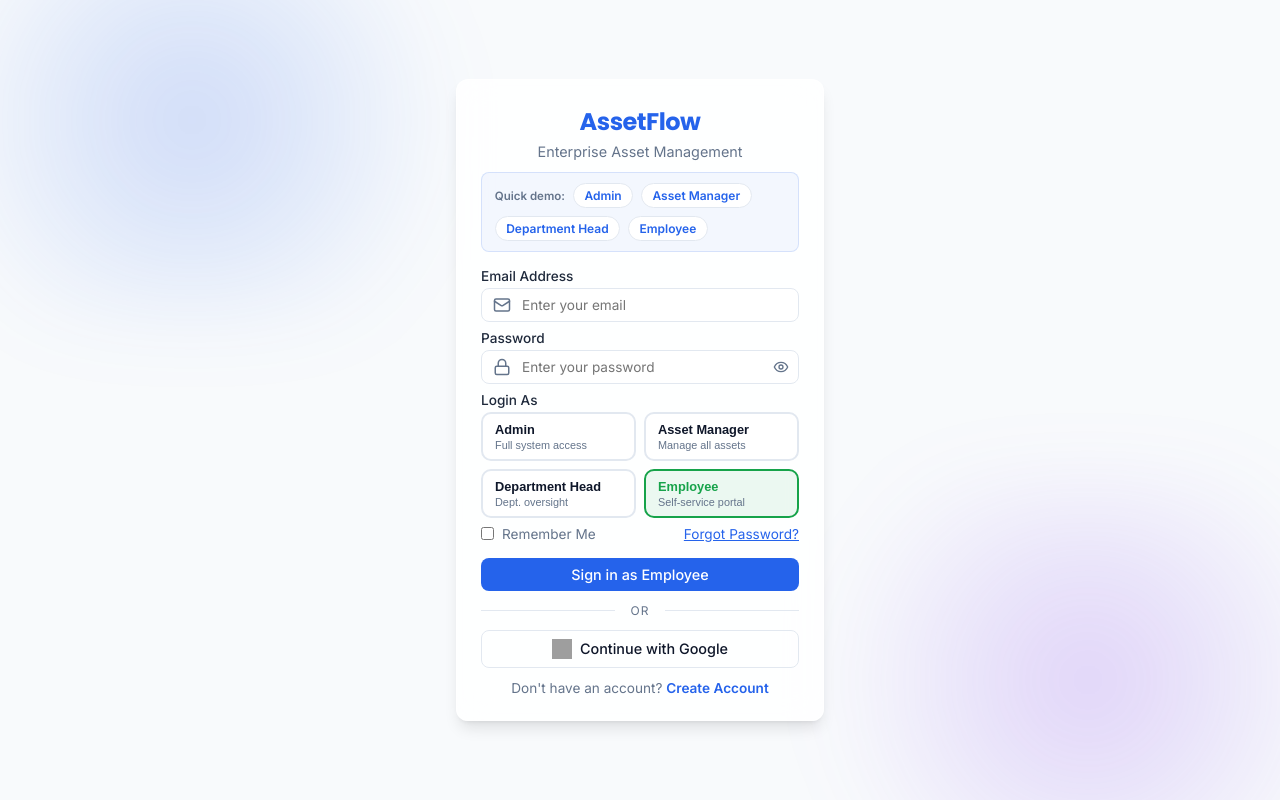
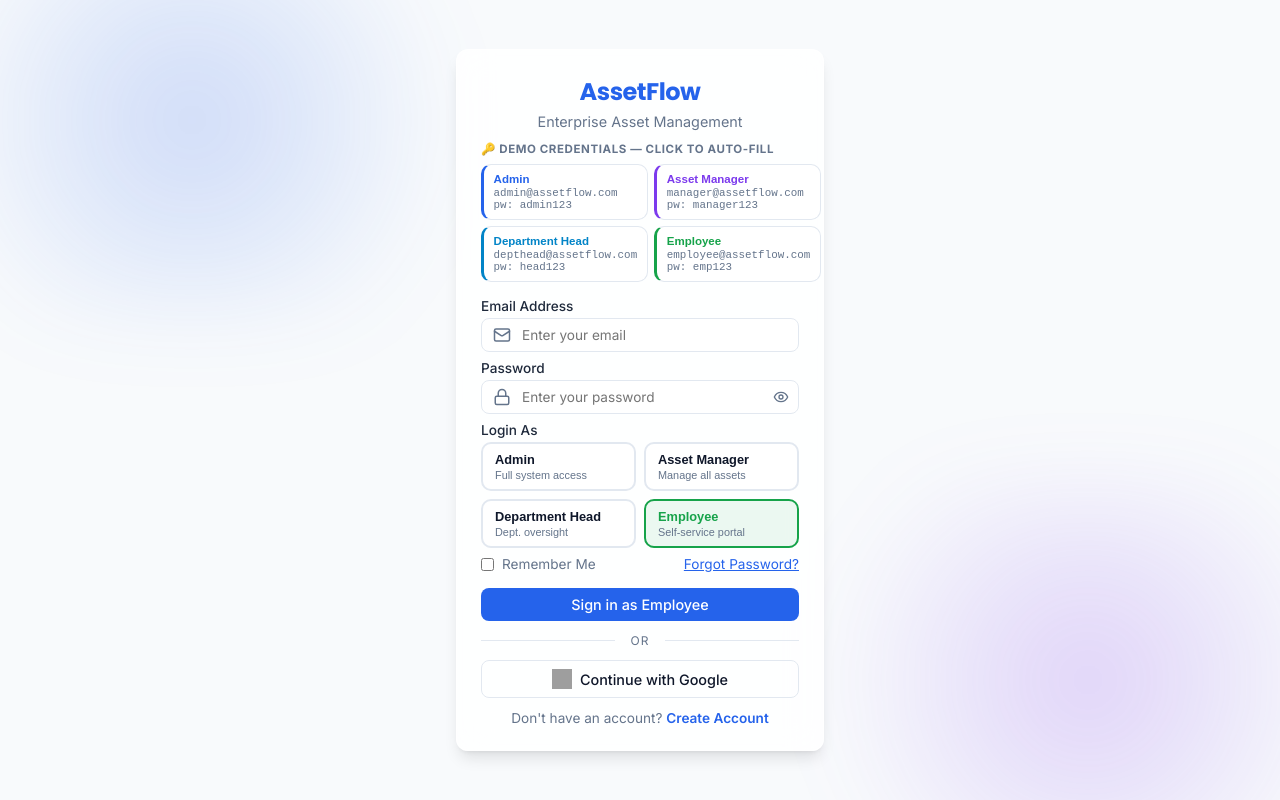
Before and after one commit to DevanshAdhia/AssetFlow-Problem-Statement, a React (Vite) app in the folder frontend/: page /login in a window 1280 px wide. Built offline with nearby package versions, Linux system fonts and the light colour scheme; grey boxes are pictures that could not be loaded.

Commit message:
feat: add credential cards to login, photo upload to DH/Employee profiles, fix avatar save

```diff
--- a/frontend/src/pages/DeptHead/DHProfile.jsx
+++ b/frontend/src/pages/DeptHead/DHProfile.jsx
@@ -1,5 +1,5 @@
-import React, { useState, useEffect } from 'react';
-import { User, Mail, Phone, Building2, MapPin, Edit2, CheckCircle, Lock, Bell } from 'lucide-react';
+import React, { useState, useEffect, useRef } from 'react';
+import { User, Mail, Phone, Building2, MapPin, Edit2, CheckCircle, Lock, Bell, Camera } from 'lucide-react';
 import '../../layouts/DeptHeadLayout.css';
 
 const buildAvatar = (name) => `https://ui-avatars.com/api/?name=${encodeURIComponent(name)}&background=2563EB&color=fff&bold=true&size=150`;
@@ -9,6 +9,7 @@ const DHProfile = () => {
   const [editMode, setEditMode] = useState(false);
   const [formData, setFormData] = useState({});
   const [toast, setToast] = useState(null);
+  const fileRef = useRef(null);
 
   useEffect(() => {
     try {
@@ -20,9 +21,26 @@ const DHProfile = () => {
     } catch (e) {}
   }, []);
 
+  const handleAvatarUpload = (e) => {
+    const file = e.target.files[0];
+    if (!file) return;
+    const reader = new FileReader();
+    reader.onload = (ev) => {
+      const updated = { ...user, avatar: ev.target.result };
+      setUser(updated);
+      if (editMode) setFormData(prev => ({ ...prev, avatar: ev.target.result }));
+      localStorage.setItem('auth_user', JSON.stringify(updated));
+      window.dispatchEvent(new Event('storage'));
+      setToast('Profile picture updated!');
+      setTimeout(() => setToast(null), 3000);
+    };
+    reader.readAsDataURL(file);
+  };
+
   const handleSave = (e) => {
     e.preventDefault();
-    const updated = { ...user, ...formData, avatar: buildAvatar(formData.name) };
+    const avatarToUse = formData.avatar || user.avatar || buildAvatar(formData.name);
+    const updated = { ...user, ...formData, avatar: avatarToUse };
     localStorage.setItem('auth_user', JSON.stringify(updated));
     setUser(updated);
     setEditMode(false);
@@ -30,6 +48,8 @@ const DHProfile = () => {
     setTimeout(() => setToast(null), 4000);
     window.dispatchEvent(new Event('storage'));
   };
+
+  const avatarSrc = user.avatar || buildAvatar(user.name);
 
   return (
     <div className="dh-page">
@@ -55,9 +75,30 @@ const DHProfile = () => {
 
         {/* Profile Card */}
         <div className="dh-card" style={{ padding: '2rem 1.5rem', textAlign: 'center' }}>
+          {/* Avatar with upload */}
           <div style={{ position: 'relative', display: 'inline-block', marginBottom: '1rem' }}>
-            <img src={user.avatar} alt={user.name} style={{ width: 120, height: 120, borderRadius: '50%', objectFit: 'cover', border: '4px solid var(--dh-bg)', boxShadow: 'var(--dh-shadow)' }} />
+            <img
+              src={avatarSrc}
+              alt={user.name}
+              style={{ width: 120, height: 120, borderRadius: '50%', objectFit: 'cover', border: '4px solid var(--dh-primary)', boxShadow: '0 4px 16px rgba(37,99,235,0.2)' }}
+              onError={e => { e.target.src = buildAvatar(user.name); }}
+            />
+            <input ref={fileRef} type="file" accept="image/*" style={{ display: 'none' }} onChange={handleAvatarUpload} />
+            <button
+              onClick={() => fileRef.current.click()}
+              title="Change photo"
+              style={{
+                position: 'absolute', bottom: 4, right: 4,
+                width: 34, height: 34, borderRadius: '50%',
+                background: 'var(--dh-primary)', border: '2px solid #fff',
+                cursor: 'pointer', display: 'flex', alignItems: 'center',
+                justifyContent: 'center', color: '#fff', boxShadow: '0 2px 8px rgba(0,0,0,0.2)',
+              }}
+            >
+              <Camera size={15} />
+            </button>
           </div>
+
           <h2 style={{ margin: '0 0 4px', fontSize: '1.25rem', fontWeight: 700 }}>{user.name}</h2>
           <span className="dh-badge dh-badge-allocated" style={{ marginBottom: '1.5rem' }}>{user.role}</span>
 
@@ -86,16 +127,16 @@ const DHProfile = () => {
             {editMode ? (
               <form onSubmit={handleSave} style={{ display: 'grid', gridTemplateColumns: 'repeat(auto-fit, minmax(280px, 1fr))', gap: '1.25rem' }}>
                 <div><label style={{ fontSize: '0.82rem', fontWeight: 600, display: 'block', marginBottom: 6 }}>Full Name</label>
-                  <input className="dh-form-control" style={{ width: '100%' }} value={formData.name} onChange={e=>setFormData({...formData, name:e.target.value})} required/>
+                  <input className="dh-form-control" style={{ width: '100%' }} value={formData.name || ''} onChange={e=>setFormData({...formData, name:e.target.value})} required/>
                 </div>
                 <div><label style={{ fontSize: '0.82rem', fontWeight: 600, display: 'block', marginBottom: 6 }}>Email</label>
-                  <input type="email" className="dh-form-control" style={{ width: '100%' }} value={formData.email} onChange={e=>setFormData({...formData, email:e.target.value})} required/>
+                  <input type="email" className="dh-form-control" style={{ width: '100%' }} value={formData.email || ''} onChange={e=>setFormData({...formData, email:e.target.value})} required/>
                 </div>
                 <div><label style={{ fontSize: '0.82rem', fontWeight: 600, display: 'block', marginBottom: 6 }}>Phone Number</label>
-                  <input className="dh-form-control" style={{ width: '100%' }} value={formData.phone} onChange={e=>setFormData({...formData, phone:e.target.value})}/>
+                  <input className="dh-form-control" style={{ width: '100%' }} value={formData.phone || ''} onChange={e=>setFormData({...formData, phone:e.target.value})}/>
                 </div>
                 <div><label style={{ fontSize: '0.82rem', fontWeight: 600, display: 'block', marginBottom: 6 }}>Department</label>
-                  <input className="dh-form-control" style={{ width: '100%', background: 'var(--dh-bg)' }} value={formData.department} disabled/>
+                  <input className="dh-form-control" style={{ width: '100%', background: 'var(--dh-bg)' }} value={formData.department || ''} disabled/>
                 </div>
                 <div style={{ gridColumn: 'span 2', display: 'flex', gap: '0.75rem', justifyContent: 'flex-end', marginTop: '1rem' }}>
                   <button type="button" className="dh-btn dh-btn-outline" onClick={() => { setEditMode(false); setFormData(user); }}>Cancel</button>
@@ -117,7 +158,7 @@ const DHProfile = () => {
           {!editMode && (
             <>
               <div className="dh-card-header" style={{ borderTop: '1px solid var(--dh-border)' }}>
-                <h3 className="dh-card-title">Security & Preferences</h3>
+                <h3 className="dh-card-title">Security &amp; Preferences</h3>
               </div>
               <div style={{ padding: '1.5rem', display: 'flex', flexDirection: 'column', gap: '1rem' }}>
                 <button className="dh-btn dh-btn-outline" style={{ justifyContent: 'center' }}><Lock size={15}/> Change Password</button>
--- a/frontend/src/pages/Login/Login.jsx
+++ b/frontend/src/pages/Login/Login.jsx
@@ -219,12 +219,35 @@ const Login = () => {
           </p>
         </div>
 
-        {/* Quick demo pills */}
-        <div className="demo-pills">
-          <span style={{ fontSize: '0.72rem', color: 'var(--text-muted)', fontWeight: 600 }}>Quick demo:</span>
-          {DEMO_USERS.map(u => (
-            <button key={u.email} className="demo-pill" onClick={() => fillDemo(u)}>{u.role}</button>
-          ))}
+        {/* Demo credential cards */}
+        <div style={{ marginBottom: '1rem' }}>
+          <div style={{ fontSize: '0.72rem', color: 'var(--text-muted)', fontWeight: 700, textTransform: 'uppercase', letterSpacing: '0.05em', marginBottom: '0.5rem' }}>
+            🔑 Demo Credentials — click to auto-fill
+          </div>
+          <div style={{ display: 'grid', gridTemplateColumns: '1fr 1fr', gap: '0.4rem' }}>
+            {DEMO_USERS.map(u => {
+              const colors = {
+                Admin: '#2563EB', 'Asset Manager': '#7c3aed',
+                'Department Head': '#0284c7', Employee: '#16a34a',
+              };
+              const c = colors[u.role] || '#2563EB';
+              return (
+                <button key={u.email} onClick={() => { fillDemo(u); setRole(u.role); }}
+                  style={{
+                    background: 'var(--surface)', border: `1.5px solid var(--border)`,
+                    borderRadius: 10, padding: '0.5rem 0.6rem', cursor: 'pointer',
+                    textAlign: 'left', transition: 'all 0.15s', borderLeft: `3px solid ${c}`,
+                  }}
+                  onMouseEnter={e => e.currentTarget.style.background = 'var(--bg-color)'}
+                  onMouseLeave={e => e.currentTarget.style.background = 'var(--surface)'}
+                >
+                  <div style={{ fontSize: '0.72rem', fontWeight: 700, color: c, marginBottom: 2 }}>{u.role}</div>
+                  <div style={{ fontSize: '0.68rem', color: 'var(--text-muted)', fontFamily: 'monospace' }}>{u.email}</div>
+                  <div style={{ fontSize: '0.68rem', color: 'var(--text-muted)', fontFamily: 'monospace' }}>pw: {u.password}</div>
+                </button>
+              );
+            })}
+          </div>
         </div>
 
         <form onSubmit={handleLogin} className="auth-form">
--- a/frontend/src/pages/Profile/Profile.jsx
+++ b/frontend/src/pages/Profile/Profile.jsx
@@ -29,11 +29,12 @@ const Profile = () => {
 
   const save = () => {
     const updated = { ...user, ...form };
-    if (!updated.avatar || updated.avatar === buildAvatar(user.name)) {
+    // Only fall back to initials avatar if no real image has been set
+    if (!updated.avatar) {
       updated.avatar = buildAvatar(updated.name);
     }
     localStorage.setItem('auth_user', JSON.stringify(updated));
-    window.dispatchEvent(new Event('storage')); // notify layout
+    window.dispatchEvent(new Event('storage'));
     setUser(updated);
     setEditing(false);
     setSaved(true);
```
